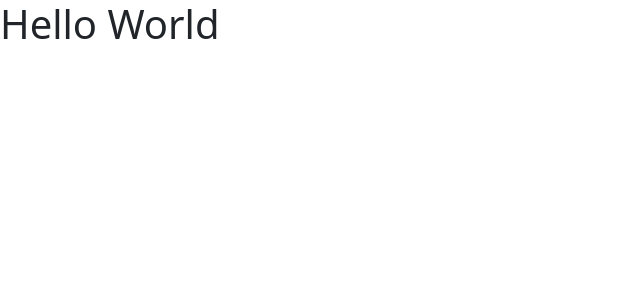
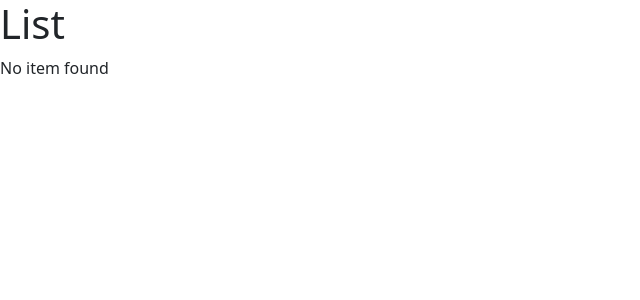
Before and after one commit to JavierBarcelo/CodeWithMosh_2023_React_18_Beginners, a React (Vite) app: page / in a window 1280 px wide. Shown: the top 300 px of the page, without its empty margins (0-640 px from the left). Built offline with nearby package versions, Linux system fonts and the light colour scheme.

Commit message:
Section 03 - 02b - Improving the code for the list group

```diff
--- a/src/App.tsx
+++ b/src/App.tsx
@@ -1,9 +1,9 @@
-import Message from "./Message";
+import ListGroup from "./components/ListGroup";
 
 function App() {
   return (
     <div>
-      <Message />
+      <ListGroup />
     </div>
   );
 }
--- /dev/null
+++ b/src/components/ListGroup.tsx
@@ -0,0 +1,22 @@
+function ListGroup() {
+  let items = ["New York", "San Francisco", "Tokyo", "London", "Paris"];
+  items = [];
+
+  const getMessage = () => {
+    return items.length === 0 && <p>No item found</p>;
+  };
+
+  return (
+    <>
+      <h1>List</h1>
+      {getMessage()}
+      <ul className="list-group">
+        {items.map((item) => (
+          <li key={item}>{item}</li>
+        ))}
+      </ul>
+    </>
+  );
+}
+
+export default ListGroup;
```
